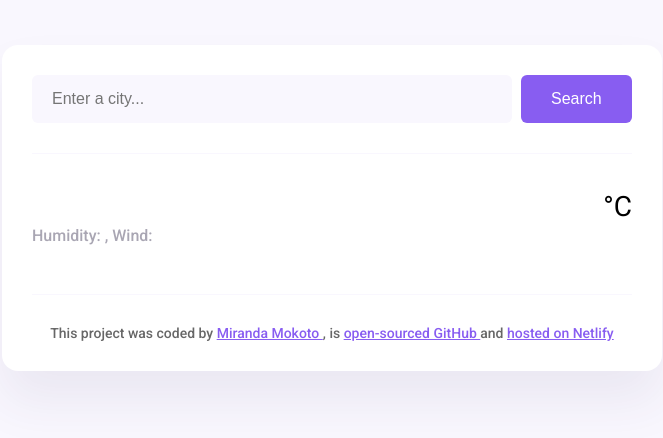
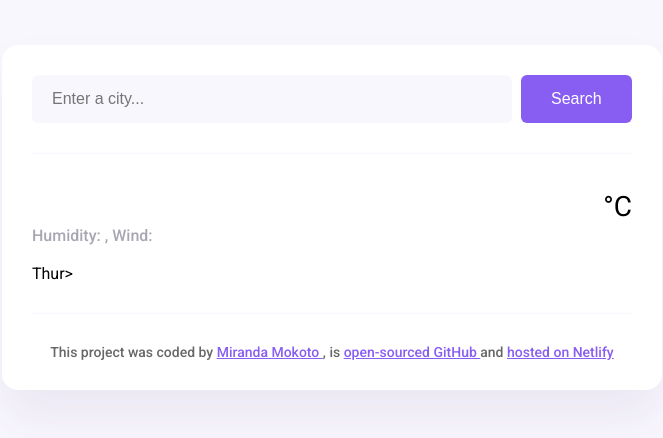
Before and after one commit to mmokoto/final-project-weather-forecast-vanilla, a plain HTML site: page src/index.html in a window 1280 px wide. Shown: the whole page, without its empty margins (308-971 px from the left). Drawn offline with nearby package versions, Linux system fonts and the light colour scheme; files that its build step writes are made by us from their sources; no server answers; files whose address does not match are found by name; a web font is replaced by a local one.

Commit message:
added new divs in html

```diff
--- a/src/index.html
+++ b/src/index.html
@@ -41,6 +41,11 @@
         <div class="weather-app-temperature-value" id="temperature"></div>
         <div class="weather-app-unit">°C</div>
     </div>
+    </div>
+    <div class="weather-forecast">
+    <div class="row">
+    <div class="col-2">Thur></div>
+    </div>
     </main>
 
 
```
